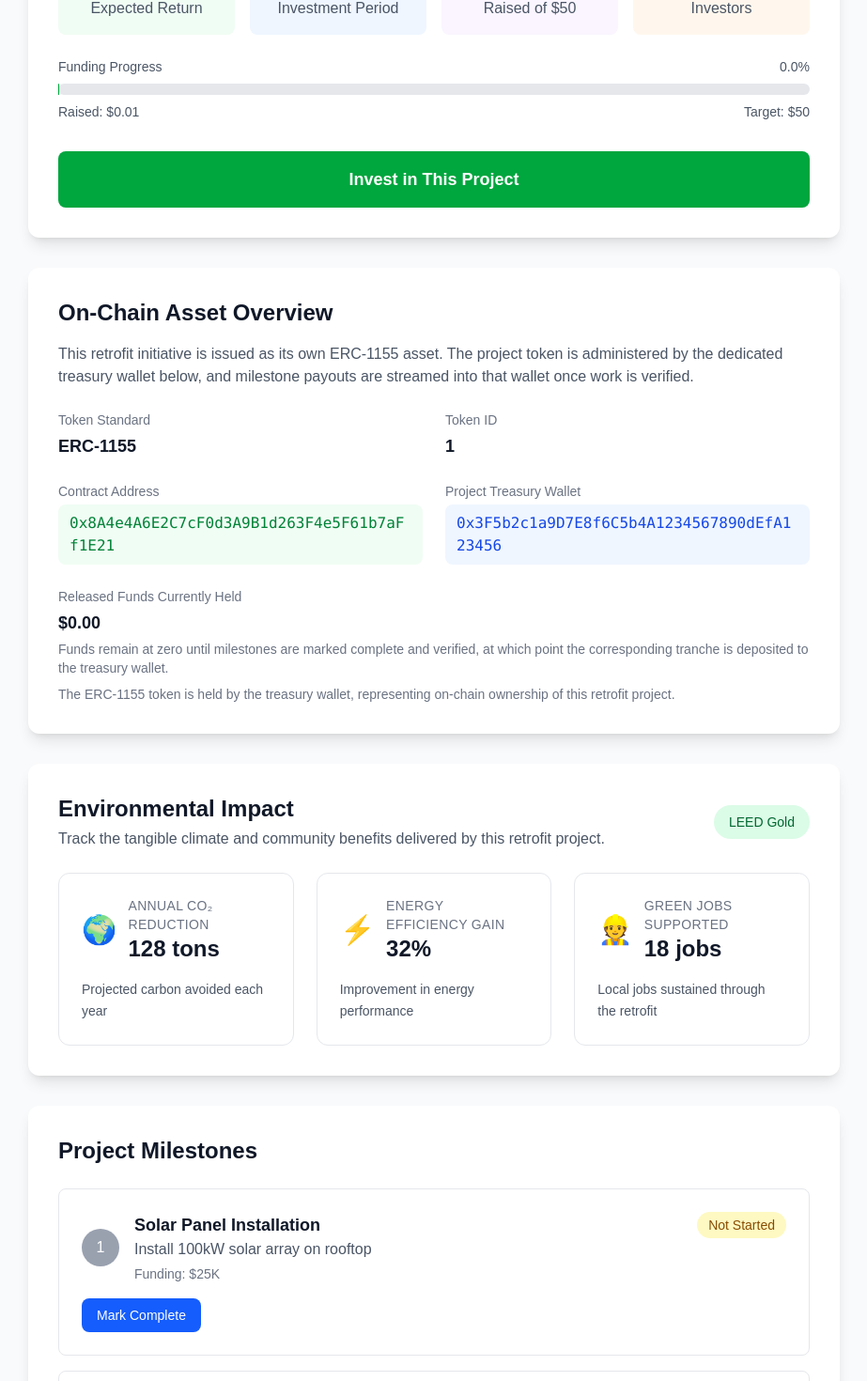
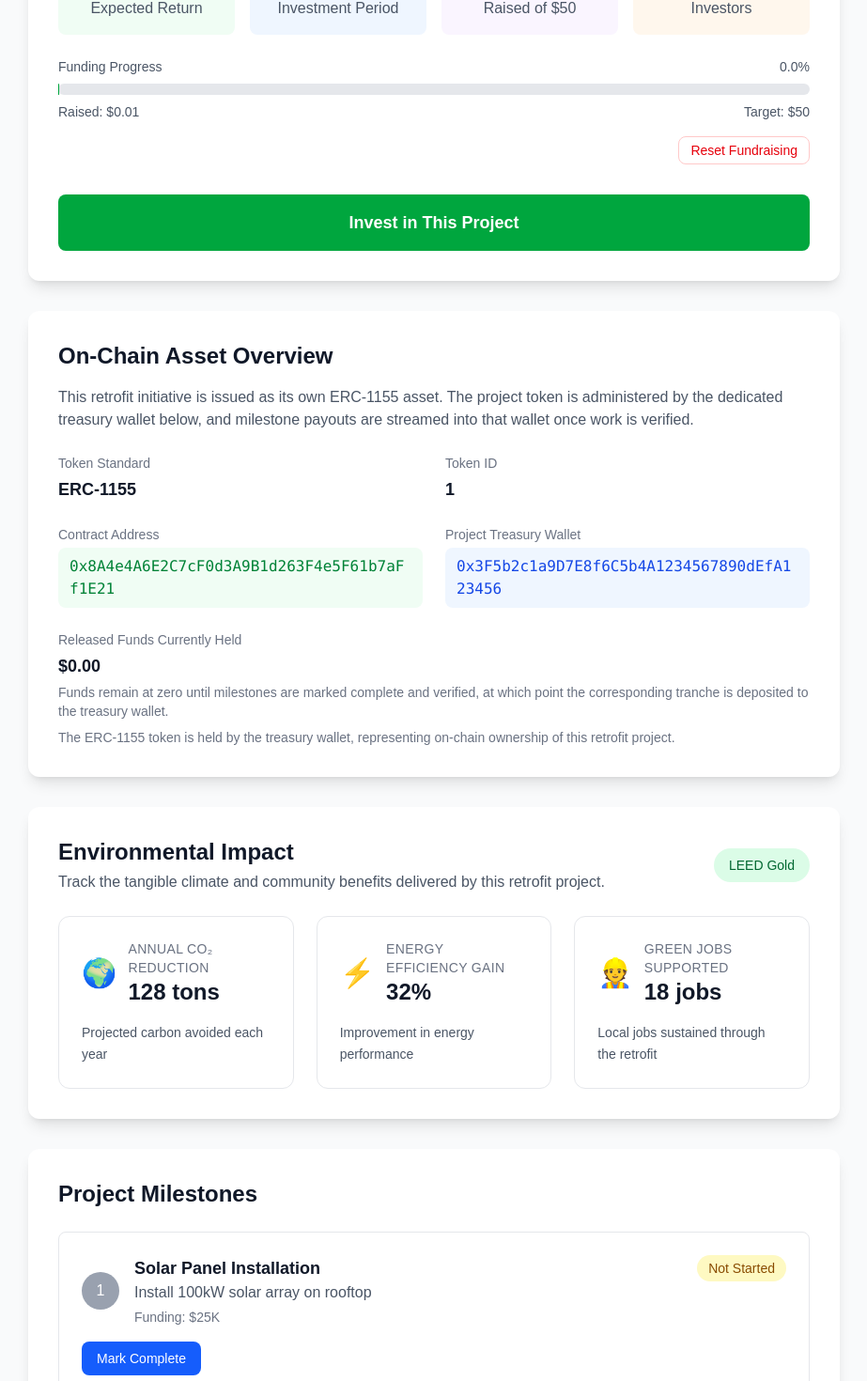
Before and after one commit to palemre/retrofit, a Next.js app: page /projects/1 in a window 1280 px wide. Shown: the part 634-2104 px from the top of the page at 94% size, without its empty margins (178-1101 px from the left). Built offline with nearby package versions, Linux system fonts and the light colour scheme.

Commit message:
Add milestone reset controls and fundraising reset

```diff
--- a/src/app/projects/[id]/page.tsx
+++ b/src/app/projects/[id]/page.tsx
@@ -12,8 +12,9 @@ import { useProjectData } from '@/hooks/useProjectData';
 export default function ProjectPage() {
   const params = useParams();
   const projectId = parseInt(params.id as string);
-  const { project, loading, updateProjectInvestment, refreshProject } = useProjectData(projectId);
+  const { project, loading, updateProjectInvestment, refreshProject, resetFunding } = useProjectData(projectId);
   const [isInvestModalOpen, setIsInvestModalOpen] = useState(false);
+  const [isResettingFunding, setIsResettingFunding] = useState(false);
 
   // Loading state - shows spinner while fetching data
   if (loading) {
@@ -57,6 +58,18 @@ export default function ProjectPage() {
   const formattedReleasedFunds = Number.isNaN(releasedFunds)
     ? '0.00'
     : releasedFunds.toLocaleString(undefined, { minimumFractionDigits: 2, maximumFractionDigits: 2 });
+
+  const handleResetFunding = () => {
+    const confirmReset = window.confirm('Reset fundraising totals for this project?');
+    if (!confirmReset) return;
+    setIsResettingFunding(true);
+    try {
+      resetFunding();
+      refreshProject();
+    } finally {
+      setIsResettingFunding(false);
+    }
+  };
 
   // Main page content - only shows when data is loaded
   return (
@@ -143,6 +156,15 @@ export default function ProjectPage() {
               <div className="flex justify-between text-sm text-gray-600 mt-2">
                 <span>Raised: ${parseFloat(project.raisedAmount).toLocaleString()}</span>
                 <span>Target: ${parseFloat(project.targetAmount).toLocaleString()}</span>
+              </div>
+              <div className="flex justify-end mt-4">
+                <button
+                  onClick={handleResetFunding}
+                  className="text-sm text-red-600 hover:text-red-700 font-medium border border-red-200 hover:border-red-300 px-3 py-1 rounded-lg transition-colors"
+                  disabled={isResettingFunding}
+                >
+                  {isResettingFunding ? 'Resetting...' : 'Reset Fundraising'}
+                </button>
               </div>
             </div>
 
--- a/src/components/MilestoneCard.tsx
+++ b/src/components/MilestoneCard.tsx
@@ -1,7 +1,7 @@
 // src/components/MilestoneCard.tsx
 'use client';
 
-import { useState } from 'react';
+import { useMemo, useState } from 'react';
 import { updateMilestone, Milestone } from '@/data/projectState';
 
 interface MilestoneCardProps {
@@ -11,31 +11,54 @@ interface MilestoneCardProps {
 }
 
 export default function MilestoneCard({ milestone, projectId, onMilestoneUpdate }: MilestoneCardProps) {
-  const [isSubmitting, setIsSubmitting] = useState(false);
+  const [submittingAction, setSubmittingAction] = useState<'complete' | 'verify' | 'reset' | null>(null);
+  const isSubmitting = submittingAction !== null;
+
+  const formattedCompletedAt = useMemo(() => {
+    if (!milestone.completedAt) return null;
+    const date = new Date(milestone.completedAt);
+    return date.toLocaleString();
+  }, [milestone.completedAt]);
+
+  const formattedVerifiedAt = useMemo(() => {
+    if (!milestone.verifiedAt) return null;
+    const date = new Date(milestone.verifiedAt);
+    return date.toLocaleString();
+  }, [milestone.verifiedAt]);
 
   const handleVerify = async () => {
-    setIsSubmitting(true);
+    setSubmittingAction('verify');
     try {
-      // Update milestone to verified
       await updateMilestone(projectId, milestone.id, { verified: true });
       if (onMilestoneUpdate) onMilestoneUpdate();
     } catch (error) {
       console.error('Error verifying milestone:', error);
     } finally {
-      setIsSubmitting(false);
+      setSubmittingAction(null);
     }
   };
 
   const handleComplete = async () => {
-    setIsSubmitting(true);
+    setSubmittingAction('complete');
     try {
-      // Update milestone to completed
       await updateMilestone(projectId, milestone.id, { completed: true });
       if (onMilestoneUpdate) onMilestoneUpdate();
     } catch (error) {
       console.error('Error completing milestone:', error);
     } finally {
-      setIsSubmitting(false);
+      setSubmittingAction(null);
+    }
+  };
+
+  const handleReset = async () => {
+    setSubmittingAction('reset');
+    try {
+      await updateMilestone(projectId, milestone.id, { completed: false, verified: false });
+      if (onMilestoneUpdate) onMilestoneUpdate();
+    } catch (error) {
+      console.error('Error resetting milestone:', error);
+    } finally {
+      setSubmittingAction(null);
     }
   };
 
@@ -43,10 +66,11 @@ export default function MilestoneCard({ milestone, projectId, onMilestoneUpdate
     <div className="border border-gray-200 rounded-lg p-6 hover:shadow-md transition-shadow">
       <div className="flex items-start justify-between mb-4">
         <div className="flex items-center gap-4">
-          <div className={`w-10 h-10 rounded-full flex items-center justify-center text-white ${
-            milestone.verified ? 'bg-green-500' :
-            milestone.completed ? 'bg-blue-500' : 'bg-gray-400'
-          }`}>
+          <div
+            className={`w-10 h-10 rounded-full flex items-center justify-center text-white ${
+              milestone.verified ? 'bg-green-500' : milestone.completed ? 'bg-blue-500' : 'bg-gray-400'
+            }`}
+          >
             {milestone.id}
           </div>
           <div>
@@ -55,24 +79,40 @@ export default function MilestoneCard({ milestone, projectId, onMilestoneUpdate
             <p className="text-sm text-gray-500 mt-1">Funding: ${milestone.amount}K</p>
           </div>
         </div>
-        <div className={`px-3 py-1 rounded-full text-sm font-medium ${
-          milestone.verified ? 'bg-green-100 text-green-800' :
-          milestone.completed ? 'bg-blue-100 text-blue-800' :
-          'bg-yellow-100 text-yellow-800'
-        }`}>
-          {milestone.verified ? 'Verified' :
-           milestone.completed ? 'Pending Verification' : 'Not Started'}
+        <div
+          className={`px-3 py-1 rounded-full text-sm font-medium ${
+            milestone.verified ? 'bg-green-100 text-green-800' :
+            milestone.completed ? 'bg-blue-100 text-blue-800' :
+            'bg-yellow-100 text-yellow-800'
+          }`}
+        >
+          {milestone.verified ? 'Verified' : milestone.completed ? 'Pending Verification' : 'Not Started'}
         </div>
       </div>
 
-      <div className="flex gap-3">
+      {(formattedCompletedAt || formattedVerifiedAt) && (
+        <div className="text-sm text-gray-500 space-y-1 mb-4">
+          {formattedCompletedAt && (
+            <div>
+              Completed on <span className="font-medium text-gray-600">{formattedCompletedAt}</span>
+            </div>
+          )}
+          {formattedVerifiedAt && (
+            <div>
+              Verified on <span className="font-medium text-gray-600">{formattedVerifiedAt}</span>
+            </div>
+          )}
+        </div>
+      )}
+
+      <div className="flex flex-wrap gap-3">
         {!milestone.completed && (
           <button
             onClick={handleComplete}
             disabled={isSubmitting}
             className="bg-blue-600 hover:bg-blue-700 text-white px-4 py-2 rounded-lg text-sm font-medium disabled:bg-gray-400 transition-colors"
           >
-            {isSubmitting ? 'Marking...' : 'Mark Complete'}
+            {submittingAction === 'complete' ? 'Marking...' : 'Mark Complete'}
           </button>
         )}
 
@@ -82,7 +122,7 @@ export default function MilestoneCard({ milestone, projectId, onMilestoneUpdate
             disabled={isSubmitting}
             className="bg-green-600 hover:bg-green-700 text-white px-4 py-2 rounded-lg text-sm font-medium disabled:bg-gray-400 transition-colors"
           >
-            {isSubmitting ? 'Verifying...' : 'Verify Work'}
+            {submittingAction === 'verify' ? 'Verifying...' : 'Verify Work'}
           </button>
         )}
 
@@ -92,6 +132,16 @@ export default function MilestoneCard({ milestone, projectId, onMilestoneUpdate
             Verified and Paid
           </span>
         )}
+
+        {(milestone.completed || milestone.verified) && (
+          <button
+            onClick={handleReset}
+            disabled={isSubmitting}
+            className="ml-auto text-sm text-red-600 hover:text-red-700 font-medium border border-red-200 hover:border-red-300 px-3 py-2 rounded-lg transition-colors disabled:text-red-300 disabled:border-red-100"
+          >
+            {submittingAction === 'reset' ? 'Resetting...' : 'Reset Milestone'}
+          </button>
+        )}
       </div>
     </div>
   );
--- a/src/data/projectState.ts
+++ b/src/data/projectState.ts
@@ -7,6 +7,8 @@ export interface Milestone {
   amount: string;
   completed: boolean;
   verified: boolean;
+  completedAt?: string | null;
+  verifiedAt?: string | null;
   proofHash: string;
   documents: string[];
 }
@@ -40,6 +42,15 @@ export interface Project {
 
 type ProjectDictionary = Record<number, Project>;
 
+const normalizeMilestones = (milestones: Milestone[] = []): Milestone[] =>
+  milestones.map((milestone) => ({
+    ...milestone,
+    proofHash: milestone.proofHash || '',
+    documents: milestone.documents || [],
+    completedAt: milestone.completedAt ?? null,
+    verifiedAt: milestone.verifiedAt ?? null,
+  }));
+
 // Initial projects data WITH MILESTONES AND IMPACT METRICS
 const initialProjects: ProjectDictionary = {
   1: {
@@ -58,7 +69,7 @@ const initialProjects: ProjectDictionary = {
     erc1155TokenId: "1",
     projectWalletAddress: "0x3F5b2c1a9D7E8f6C5b4A1234567890dEfA123456",
     projectWalletBalance: "0",
-    milestones: [
+    milestones: normalizeMilestones([
       {
         id: 1,
         name: "Solar Panel Installation",
@@ -66,6 +77,8 @@ const initialProjects: ProjectDictionary = {
         amount: "25",
         completed: false,
         verified: false,
+        completedAt: null,
+        verifiedAt: null,
         proofHash: "",
         documents: []
       },
@@ -76,10 +89,12 @@ const initialProjects: ProjectDictionary = {
         amount: "15",
         completed: false,
         verified: false,
+        completedAt: null,
+        verifiedAt: null,
         proofHash: "",
         documents: []
       }
-    ],
+    ]),
     impactMetrics: {
       annualCO2Reduction: 128,
       energySavings: 32,
@@ -103,7 +118,7 @@ const initialProjects: ProjectDictionary = {
     erc1155TokenId: "2",
     projectWalletAddress: "0x7C8d9e0F1A2b3c4D5e6F7890aBCdEf1234567890",
     projectWalletBalance: "0",
-    milestones: [
+    milestones: normalizeMilestones([
       {
         id: 1,
         name: "HVAC Replacement",
@@ -111,6 +126,8 @@ const initialProjects: ProjectDictionary = {
         amount: "45",
         completed: false,
         verified: false,
+        completedAt: null,
+        verifiedAt: null,
         proofHash: "",
         documents: []
       },
@@ -121,10 +138,12 @@ const initialProjects: ProjectDictionary = {
         amount: "30",
         completed: false,
         verified: false,
+        completedAt: null,
+        verifiedAt: null,
         proofHash: "",
         documents: []
       }
-    ],
+    ]),
     impactMetrics: {
       annualCO2Reduction: 94,
       energySavings: 27,
@@ -148,7 +167,7 @@ const initialProjects: ProjectDictionary = {
     erc1155TokenId: "3",
     projectWalletAddress: "0x12a3b4C5d6E7f8A9b0C1D2e3F4567890AbCdEf12",
     projectWalletBalance: "0",
-    milestones: [],
+    milestones: normalizeMilestones([]),
     impactMetrics: {
       annualCO2Reduction: 142,
       energySavings: 35,
@@ -173,7 +192,7 @@ export const loadProjects = (): ProjectDictionary => {
           acc[numericKey] = {
             ...initialProject,
             ...savedProject,
-            milestones: savedProject.milestones || initialProject.milestones,
+            milestones: normalizeMilestones(savedProject.milestones || initialProject.milestones),
             impactMetrics: savedProject.impactMetrics || initialProject.impactMetrics,
           };
           if (!acc[numericKey].projectWalletBalance) {
@@ -185,6 +204,7 @@ export const loadProjects = (): ProjectDictionary => {
             acc[numericKey] = {
               ...fallbackProject,
               projectWalletBalance: fallbackProject.projectWalletBalance || '0',
+              milestones: normalizeMilestones(fallbackProject.milestones),
             };
           }
         }
@@ -224,6 +244,17 @@ export const updateProjectInvestment = (
   return null;
 };
 
+export const resetProjectFunding = (projectId: number): Project | null => {
+  const projects = loadProjects();
+  if (projects[projectId]) {
+    projects[projectId].raisedAmount = '0.00';
+    projects[projectId].investorCount = '0';
+    saveProjects(projects);
+    return projects[projectId];
+  }
+  return null;
+};
+
 // Update milestone status
 export const updateMilestone = (
   projectId: number,
@@ -238,13 +269,38 @@ export const updateMilestone = (
     const milestone = project.milestones.find((m: Milestone) => m.id === milestoneId);
     if (milestone) {
       const wasVerified = milestone.verified;
+      const wasCompleted = milestone.completed;
 
-      Object.assign(milestone, updates);
+      const updatesWithTimestamps: Partial<Milestone> = { ...updates };
+
+      if (updates.completed !== undefined) {
+        if (updates.completed && !wasCompleted) {
+          updatesWithTimestamps.completedAt = new Date().toISOString();
+        } else if (!updates.completed && wasCompleted) {
+          updatesWithTimestamps.completedAt = null;
+        }
+      }
+
+      if (updates.verified !== undefined) {
+        if (updates.verified && !wasVerified) {
+          updatesWithTimestamps.verifiedAt = new Date().toISOString();
+        } else if (!updates.verified && wasVerified) {
+          updatesWithTimestamps.verifiedAt = null;
+        }
+      }
+
+      Object.assign(milestone, updatesWithTimestamps);
 
       if (!wasVerified && milestone.verified) {
         const currentBalance = parseFloat(project.projectWalletBalance || '0');
         const milestoneAmount = parseFloat(milestone.amount || '0');
         const updatedBalance = currentBalance + (isNaN(milestoneAmount) ? 0 : milestoneAmount);
+        project.projectWalletBalance = updatedBalance.toFixed(2);
+      } else if (wasVerified && !milestone.verified) {
+        const currentBalance = parseFloat(project.projectWalletBalance || '0');
+        const milestoneAmount = parseFloat(milestone.amount || '0');
+        const deduction = isNaN(milestoneAmount) ? 0 : milestoneAmount;
+        const updatedBalance = Math.max(0, currentBalance - deduction);
         project.projectWalletBalance = updatedBalance.toFixed(2);
       }
 
--- a/src/hooks/useProjectData.ts
+++ b/src/hooks/useProjectData.ts
@@ -3,6 +3,7 @@ import { useState, useEffect } from 'react';
 import {
   getProject,
   updateProjectInvestment as updateGlobalInvestment,
+  resetProjectFunding as resetGlobalProjectFunding,
   Project,
 } from '@/data/projectState';
 
@@ -35,5 +36,12 @@ export function useProjectData(projectId: number) {
     setProject(foundProject || null);
   };
 
-  return { project, loading, updateProjectInvestment, refreshProject };
+  const resetFunding = () => {
+    const updatedProject = resetGlobalProjectFunding(projectId);
+    if (updatedProject) {
+      setProject(updatedProject);
+    }
+  };
+
+  return { project, loading, updateProjectInvestment, refreshProject, resetFunding };
 }
```
Also changed, not shown: src/data/mockProjects.ts (+8 -0 lines).
